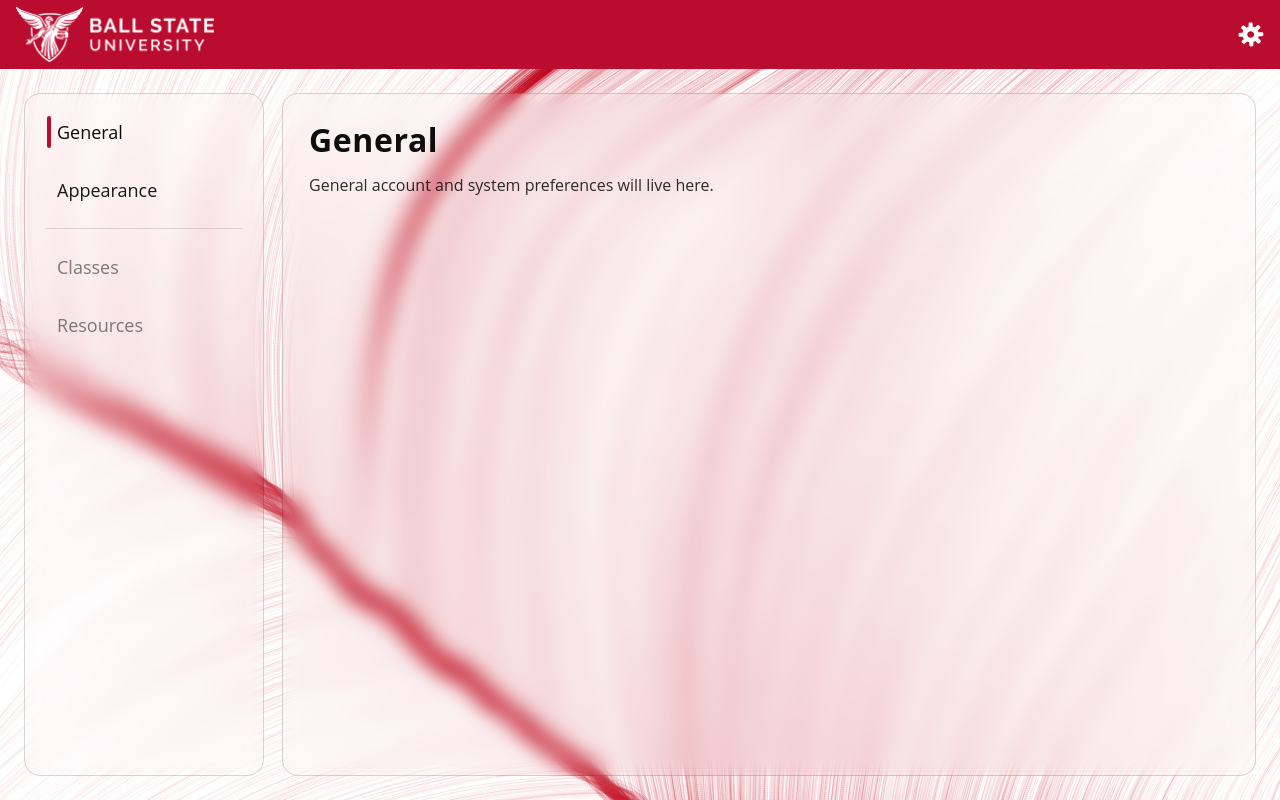
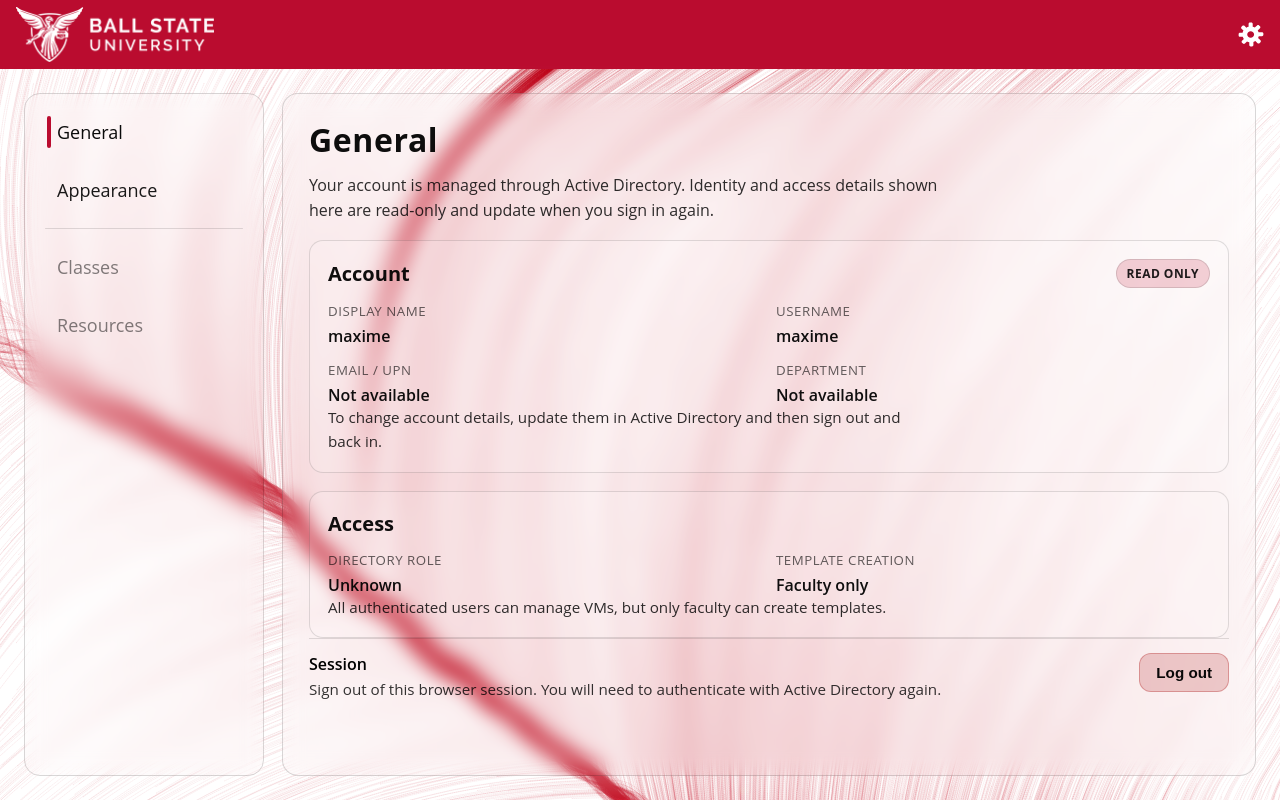
Before and after one commit to maximehp/capstoneDev, a Django app: page /settings/ in a window 1280 px wide. Run offline with Django 5.2, Linux system fonts and the light colour scheme; a user stored in the database is signed in; some libraries are stand-ins or nearby versions.

Commit message:
Add logout and read-only account details to settings

```diff
--- a/capstoneDev/settings.py
+++ b/capstoneDev/settings.py
@@ -190,9 +190,9 @@
 }
 
 # Template/Packer runtime settings
-TEMPLATE_CREATION_POLICY = _env_str("TEMPLATE_CREATION_POLICY", default="allow_all").lower()
+TEMPLATE_CREATION_POLICY = _env_str("TEMPLATE_CREATION_POLICY", default="faculty_only").lower()
 if TEMPLATE_CREATION_POLICY not in {"allow_all", "faculty_only"}:
-    TEMPLATE_CREATION_POLICY = "allow_all"
+    TEMPLATE_CREATION_POLICY = "faculty_only"
 
 TEMPLATE_BUILD_WORKDIR = Path(
     _env_str("TEMPLATE_BUILD_WORKDIR", default=str(BASE_DIR / "database" / "packer_templates" / "jobs"))
--- a/capstoneDev/urls.py
+++ b/capstoneDev/urls.py
@@ -23,6 +23,7 @@
     path("", views.home, name="home"),
     path("settings/", views.settings, name="settings"),
     path("login/", views.login_view, name="login"),
+    path("logout/", views.logout_view, name="logout"),
     path("api/vm/start/", views.start_vm, name="start_vm"),
     path("api/iso/inspect", views.iso_inspect, name="iso_inspect_no_slash"),
     path("api/iso/inspect/", views.iso_inspect, name="iso_inspect"),
--- a/core/template_builds.py
+++ b/core/template_builds.py
@@ -36,7 +36,7 @@
 
 
 def template_creation_allowed(user) -> bool:
-    policy = getattr(settings, "TEMPLATE_CREATION_POLICY", "allow_all")
+    policy = getattr(settings, "TEMPLATE_CREATION_POLICY", "faculty_only")
     if policy == "faculty_only":
         return bool(getattr(user, "is_staff", False))
     return True
--- a/core/views.py
+++ b/core/views.py
@@ -8,7 +8,7 @@
 import requests
 from django.conf import settings
 from django.contrib.admin.utils import unquote
-from django.contrib.auth import authenticate, login as django_login
+from django.contrib.auth import authenticate, login as django_login, logout as django_logout
 from django.contrib.auth.decorators import login_required
 from django.http import JsonResponse
 from django.shortcuts import redirect, render
@@ -143,7 +143,12 @@
 
 @login_required
 def settings(request):
-    context = {}
+    directory_profile = getattr(request.user, "directory_profile", None)
+    can_create_templates = template_creation_allowed(request.user)
+    context = {
+        "directory_profile": directory_profile,
+        "can_create_templates": can_create_templates,
+    }
 
     if _wants_fragment(request):
         html = render(request, "settings.html", context=context).content.decode("utf-8")
@@ -158,6 +163,14 @@
         )
 
     return render(request, "settings.html", context=context)
+
+
+@require_POST
+@login_required
+@csrf_protect
+def logout_view(request):
+    django_logout(request)
+    return redirect("login")
 
 
 def _wants_json(request) -> bool:
--- a/static/css/settings.css
+++ b/static/css/settings.css
@@ -136,6 +136,78 @@
     border-top: 1px solid rgba(var(--contrast), 0.12);
 }
 
+.setting-row-stack {
+    align-items: flex-start;
+}
+
+.setting-card {
+    margin-top: 18px;
+    padding: 18px;
+    border-radius: 14px;
+    border: 1px solid rgba(var(--contrast), 0.12);
+    background: rgba(var(--tertiary-color), 0.12);
+}
+
+.setting-card-header {
+    display: flex;
+    align-items: center;
+    justify-content: space-between;
+    gap: 12px;
+    margin-bottom: 14px;
+}
+
+.setting-card-header h3 {
+    margin: 0;
+    font-size: 20px;
+    color: rgba(var(--text), 0.94);
+}
+
+.setting-badge {
+    display: inline-flex;
+    align-items: center;
+    padding: 5px 10px;
+    border-radius: 999px;
+    border: 1px solid rgba(var(--contrast), 0.12);
+    background: rgba(var(--primary-color), 0.18);
+    color: rgba(var(--text), 0.88);
+    font-size: 12px;
+    font-weight: 700;
+    letter-spacing: 0.04em;
+    text-transform: uppercase;
+}
+
+.setting-grid {
+    display: grid;
+    grid-template-columns: repeat(2, minmax(0, 1fr));
+    gap: 14px;
+}
+
+.setting-field {
+    display: flex;
+    flex-direction: column;
+    gap: 5px;
+    min-width: 0;
+}
+
+.setting-label {
+    font-size: 0.83rem;
+    letter-spacing: 0.04em;
+    text-transform: uppercase;
+    color: rgba(var(--text), 0.62);
+}
+
+.setting-value {
+    color: rgba(var(--text), 0.94);
+    font-weight: 600;
+    overflow-wrap: anywhere;
+}
+
+.setting-note {
+    margin-top: 14px;
+    font-size: 0.95rem;
+    color: rgba(var(--text), 0.78);
+}
+
 .setting-text {
     display: flex;
     flex-direction: column;
@@ -149,6 +221,37 @@
 .setting-desc {
     opacity: 0.8;
     font-size: 0.95rem;
+}
+
+.settings-action-group {
+    display: flex;
+    align-items: center;
+    gap: 10px;
+}
+
+.settings-button {
+    border: 1px solid rgba(var(--contrast), 0.12);
+    border-radius: 12px;
+    padding: 10px 16px;
+    background: rgba(var(--primary-color), 0.22);
+    color: rgba(var(--text), 0.96);
+    font-size: 0.95rem;
+    font-weight: 650;
+    cursor: pointer;
+    transition: transform 120ms ease, filter 120ms ease, background 140ms ease;
+}
+
+.settings-button:hover {
+    filter: brightness(1.05);
+}
+
+.settings-button:active {
+    transform: scale(0.99);
+}
+
+.settings-button-danger {
+    background: rgba(180, 48, 48, 0.22);
+    border-color: rgba(180, 48, 48, 0.35);
 }
 
 /* Segmented theme selector with sliding thumb */
@@ -230,4 +333,18 @@
         grid-template-columns: 1fr;
         height: auto;
     }
+
+    .setting-grid {
+        grid-template-columns: 1fr;
+    }
+
+    .setting-row {
+        flex-direction: column;
+        align-items: stretch;
+    }
+
+    .segmented {
+        min-width: 0;
+        width: 100%;
+    }
 }
--- a/templates/settings.html
+++ b/templates/settings.html
@@ -25,7 +25,78 @@
     <section class="settings-content">
         <div class="settings-panel" id="settings-general">
             <h2>General</h2>
-            <p>General account and system preferences will live here.</p>
+            <p>Your account is managed through Active Directory. Identity and access details shown here are read-only and update when you sign in again.</p>
+
+            <div class="setting-card">
+                <div class="setting-card-header">
+                    <h3>Account</h3>
+                    <span class="setting-badge">Read only</span>
+                </div>
+
+                <div class="setting-grid">
+                    <div class="setting-field">
+                        <span class="setting-label">Display name</span>
+                        <span class="setting-value">{{ directory_profile.display_name|default:user.get_full_name|default:user.username }}</span>
+                    </div>
+                    <div class="setting-field">
+                        <span class="setting-label">Username</span>
+                        <span class="setting-value">{{ user.username }}</span>
+                    </div>
+                    <div class="setting-field">
+                        <span class="setting-label">Email / UPN</span>
+                        <span class="setting-value">{{ directory_profile.user_principal_name|default:user.email|default:"Not available" }}</span>
+                    </div>
+                    <div class="setting-field">
+                        <span class="setting-label">Department</span>
+                        <span class="setting-value">{{ directory_profile.department|default:"Not available" }}</span>
+                    </div>
+                </div>
+
+                <p class="setting-note">To change account details, update them in Active Directory and then sign out and back in.</p>
+            </div>
+
+            <div class="setting-card">
+                <div class="setting-card-header">
+                    <h3>Access</h3>
+                </div>
+
+                <div class="setting-grid">
+                    <div class="setting-field">
+                        <span class="setting-label">Directory role</span>
+                        <span class="setting-value">{{ directory_profile.get_directory_role_display|default:"Unknown" }}</span>
+                    </div>
+                    <div class="setting-field">
+                        <span class="setting-label">Template creation</span>
+                        <span class="setting-value">
+                            {% if can_create_templates %}
+                                Allowed
+                            {% else %}
+                                Faculty only
+                            {% endif %}
+                        </span>
+                    </div>
+                </div>
+
+                <p class="setting-note">
+                    {% if can_create_templates %}
+                        Your account currently has faculty-level template creation access.
+                    {% else %}
+                        All authenticated users can manage VMs, but only faculty can create templates.
+                    {% endif %}
+                </p>
+            </div>
+
+            <div class="setting-row setting-row-stack">
+                <div class="setting-text">
+                    <div class="setting-title">Session</div>
+                    <div class="setting-desc">Sign out of this browser session. You will need to authenticate with Active Directory again.</div>
+                </div>
+
+                <form method="post" action="{% url 'logout' %}" class="settings-action-group">
+                    {% csrf_token %}
+                    <button type="submit" class="settings-button settings-button-danger">Log out</button>
+                </form>
+            </div>
         </div>
 
         <div class="settings-panel hidden" id="settings-appearance">
```
Also changed, not shown: core/tests.py (+87 -0 lines), README.md, 1 other file.
